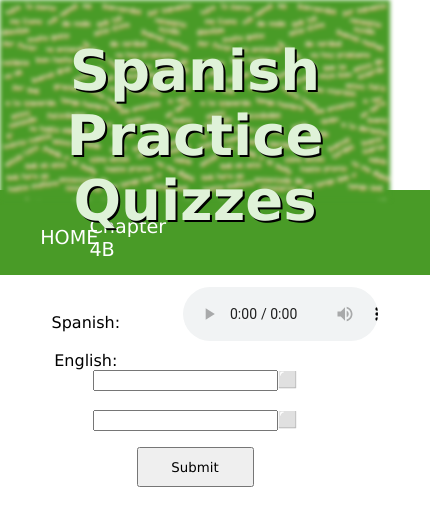
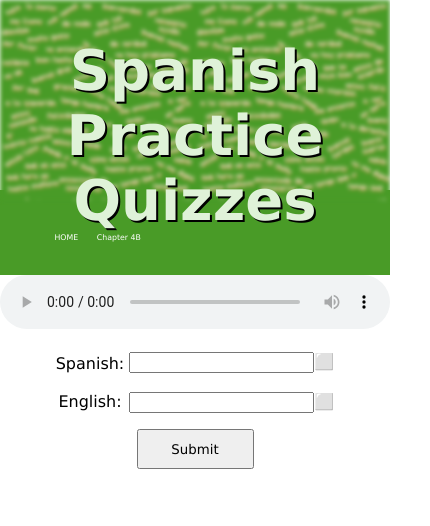
Before and after one commit to GKBBC/spanish, a plain HTML site: page vocab4b.html in a window 390 px wide. Shown: the whole page, 430 px wide, since content can reach past the window. Drawn offline with Linux system fonts and the light colour scheme.

Commit message:
Update styles.css

```diff
--- a/styles.css
+++ b/styles.css
@@ -3,7 +3,6 @@ body {
     margin: 0;
     font-family: 'Lucida Sans', 'Lucida Sans Regular', 'Lucida Grande', 'Lucida Sans Unicode', Geneva, Verdana, sans-serif;
     width: 100%;
-    overflow-x: hidden;
 }
 
 header {
@@ -40,7 +39,6 @@ header h1 {
 nav ul {
     display: flex;
     list-style: none;
-    width: 100%;
     height: 75px;
     align-content: center;
     background-color: #499B27;
@@ -57,7 +55,7 @@ nav ul a {
     align-items: center;
     justify-content: center;
     text-decoration-line: none;
-    font-size: 1.2em;
+    font-size: 2vw;
 }
 
 nav ul a:hover {
@@ -116,3 +114,11 @@ select {
 #score {
     margin-left: 25%;
 }
+
+@media screen and (max-width: 620px) {
+    #audioSpa {
+        width: 100%;
+        float: none;
+        margin: 0;
+    }
+  }
```
